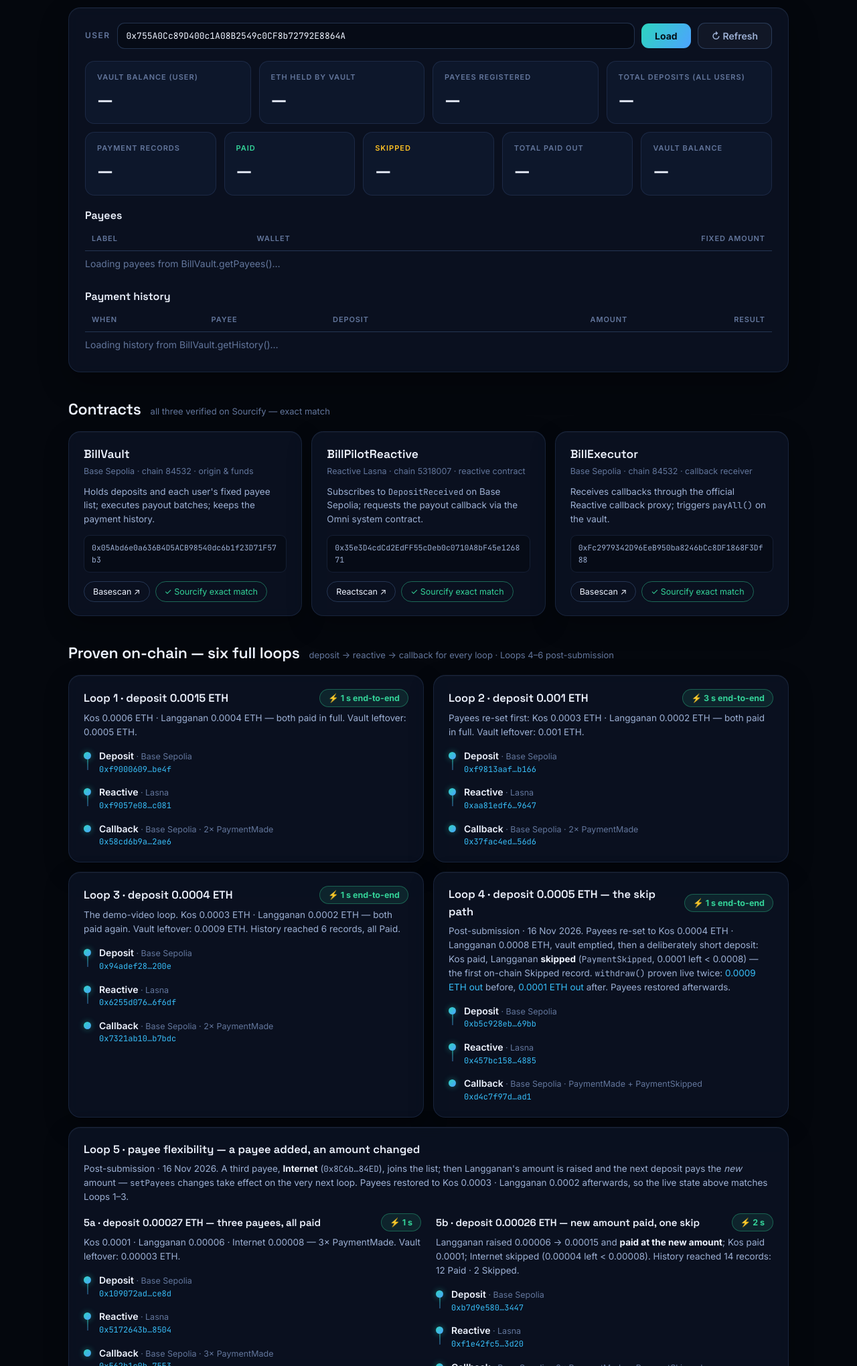
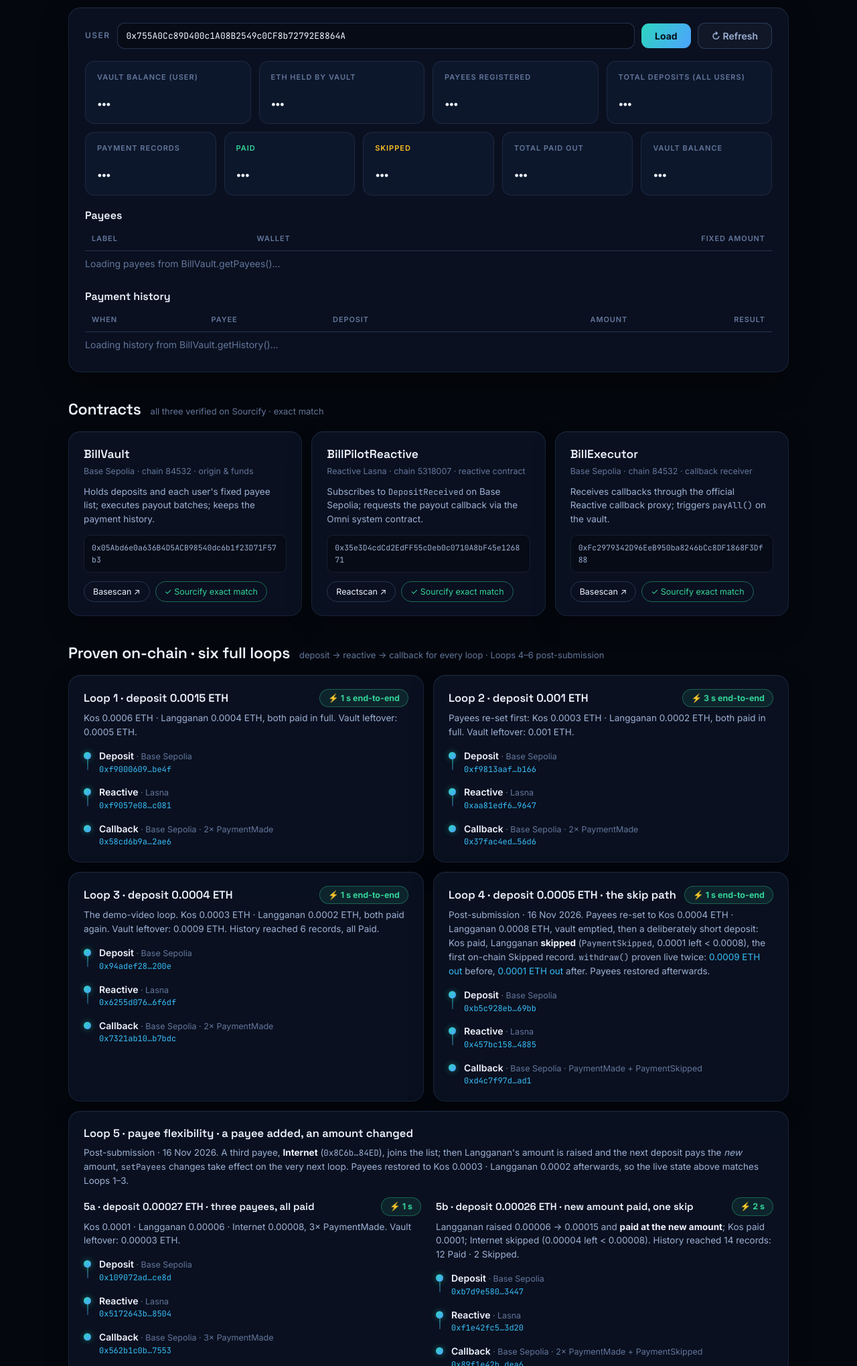
Before and after one commit to Ajengayukusu/billpilot, a plain HTML site: page docs/index.html in a window 1280 px wide. Shown: the part 760-2800 px from the top of the page at 67% size. Drawn offline with nearby package versions, Linux system fonts and the light colour scheme.

Commit message:
Sync pending local updates (1 file(s))
docs/index.html

```diff
--- a/docs/index.html
+++ b/docs/index.html
@@ -3,8 +3,8 @@
 <head>
 <meta charset="utf-8">
 <meta name="viewport" content="width=device-width, initial-scale=1">
-<title>BillPilot — Set-It-and-Forget-It Bill Autopay on Reactive Network</title>
-<meta name="description" content="BillPilot pays your fixed bills automatically the moment money lands in your vault — no bots, no keepers, no manual transfers. Powered by a Reactive Network (Omni) reactive contract.">
+<title>BillPilot · Set-It-and-Forget-It Bill Autopay on Reactive Network</title>
+<meta name="description" content="BillPilot pays your fixed bills automatically the moment money lands in your vault, no bots, no keepers, no manual transfers. Powered by a Reactive Network (Omni) reactive contract.">
 <link rel="preconnect" href="https://fonts.googleapis.com">
 <link rel="preconnect" href="https://fonts.gstatic.com" crossorigin>
 <link href="https://fonts.googleapis.com/css2?family=Inter:wght@400;500;600;700&family=JetBrains+Mono:wght@400;500&family=Space+Grotesk:wght@500;600;700&display=swap" rel="stylesheet">
@@ -170,8 +170,8 @@
 
   <div class="hero">
     <p class="eyebrow">Set It and Forget It · Reactive Omni Buildathon</p>
-    <h1>Fixed bills, paid the moment money lands — <span class="grad">by the chain itself.</span></h1>
-    <p class="statement">Register your payees once. Every deposit into your vault pays each payee their fixed amount automatically — <b>no bots, no keepers, no manual transfers</b>. Payees the balance can't cover are skipped and recorded on-chain; leftovers stay in the vault, withdrawable any time.</p>
+    <h1>Fixed bills, paid the moment money lands, <span class="grad">by the chain itself.</span></h1>
+    <p class="statement">Register your payees once. Every deposit into your vault pays each payee their fixed amount automatically, <b>no bots, no keepers, no manual transfers</b>. Payees the balance can't cover are skipped and recorded on-chain; leftovers stay in the vault, withdrawable any time.</p>
     <div class="steps">
       <div class="step"><span class="n">STEP 1 · BASE SEPOLIA</span><h3>Deposit</h3><p><span class="mono">deposit()</span> on BillVault credits your balance and emits <span class="mono">DepositReceived</span>.</p></div>
       <div class="arrow">→</div>
@@ -192,17 +192,17 @@
         <button id="refreshBtn" class="ghost">↻ Refresh</button>
       </div>
       <div class="stats">
-        <div class="stat"><div class="k">Vault balance (user)</div><div class="v" id="stBalance">—</div></div>
-        <div class="stat"><div class="k">ETH held by vault</div><div class="v" id="stVaultEth">—</div></div>
-        <div class="stat"><div class="k">Payees registered</div><div class="v" id="stPayees">—</div></div>
-        <div class="stat"><div class="k">Total deposits (all users)</div><div class="v" id="stDeposits">—</div></div>
+        <div class="stat"><div class="k">Vault balance (user)</div><div class="v" id="stBalance">…</div></div>
+        <div class="stat"><div class="k">ETH held by vault</div><div class="v" id="stVaultEth">…</div></div>
+        <div class="stat"><div class="k">Payees registered</div><div class="v" id="stPayees">…</div></div>
+        <div class="stat"><div class="k">Total deposits (all users)</div><div class="v" id="stDeposits">…</div></div>
       </div>
       <div class="stats five">
-        <div class="stat"><div class="k">Payment records</div><div class="v" id="stRecords">—</div></div>
-        <div class="stat ok"><div class="k">Paid</div><div class="v" id="stPaid">—</div></div>
-        <div class="stat warn"><div class="k">Skipped</div><div class="v" id="stSkipped">—</div></div>
-        <div class="stat"><div class="k">Total paid out</div><div class="v" id="stPaidOut">—</div></div>
-        <div class="stat"><div class="k">Vault balance</div><div class="v" id="stStripBalance">—</div></div>
+        <div class="stat"><div class="k">Payment records</div><div class="v" id="stRecords">…</div></div>
+        <div class="stat ok"><div class="k">Paid</div><div class="v" id="stPaid">…</div></div>
+        <div class="stat warn"><div class="k">Skipped</div><div class="v" id="stSkipped">…</div></div>
+        <div class="stat"><div class="k">Total paid out</div><div class="v" id="stPaidOut">…</div></div>
+        <div class="stat"><div class="k">Vault balance</div><div class="v" id="stStripBalance">…</div></div>
       </div>
       <h3 class="tbl-title">Payees</h3>
       <table>
@@ -218,7 +218,7 @@
   </section>
 
   <section>
-    <div class="sec-head"><h2>Contracts</h2><span class="sub">all three verified on Sourcify — exact match</span></div>
+    <div class="sec-head"><h2>Contracts</h2><span class="sub">all three verified on Sourcify · exact match</span></div>
     <div class="contracts">
       <div class="contract">
         <h3>BillVault</h3><div class="chain">Base Sepolia · chain 84532 · origin &amp; funds</div>
@@ -251,11 +251,11 @@
   </section>
 
   <section>
-    <div class="sec-head"><h2>Proven on-chain — six full loops</h2><span class="sub">deposit → reactive → callback for every loop · Loops 4–6 post-submission</span></div>
+    <div class="sec-head"><h2>Proven on-chain · six full loops</h2><span class="sub">deposit → reactive → callback for every loop · Loops 4–6 post-submission</span></div>
     <div class="loops">
       <div class="loop">
         <div class="loop-head"><h3>Loop 1 · deposit 0.0015 ETH</h3><span class="latency">⚡ 1 s end-to-end</span></div>
-        <p class="meta">Kos 0.0006 ETH · Langganan 0.0004 ETH — both paid in full. Vault leftover: 0.0005 ETH.</p>
+        <p class="meta">Kos 0.0006 ETH · Langganan 0.0004 ETH, both paid in full. Vault leftover: 0.0005 ETH.</p>
         <div class="flow">
           <div class="row"><div class="rail"><div class="node"></div><div class="bar"></div></div><div class="body"><div class="t">Deposit <span class="net">· Base Sepolia</span></div><div class="h"><a href="https://base-sepolia.blockscout.com/tx/0xf9000609969f46b30ed777a7d8480814a8f07b6251bd068c26237f5a4964be4f" target="_blank" rel="noopener">0xf9000609…be4f</a></div></div></div>
           <div class="row"><div class="rail"><div class="node"></div><div class="bar"></div></div><div class="body"><div class="t">Reactive <span class="net">· Lasna</span></div><div class="h"><a href="https://lasna.reactscan.net/tx/0xf9057e084cace5328f8fde93251c2a14c6b82e197937cc1c0bcc6abf9f35c081" target="_blank" rel="noopener">0xf9057e08…c081</a></div></div></div>
@@ -264,7 +264,7 @@
       </div>
       <div class="loop">
         <div class="loop-head"><h3>Loop 2 · deposit 0.001 ETH</h3><span class="latency">⚡ 3 s end-to-end</span></div>
-        <p class="meta">Payees re-set first: Kos 0.0003 ETH · Langganan 0.0002 ETH — both paid in full. Vault leftover: 0.001 ETH.</p>
+        <p class="meta">Payees re-set first: Kos 0.0003 ETH · Langganan 0.0002 ETH, both paid in full. Vault leftover: 0.001 ETH.</p>
         <div class="flow">
           <div class="row"><div class="rail"><div class="node"></div><div class="bar"></div></div><div class="body"><div class="t">Deposit <span class="net">· Base Sepolia</span></div><div class="h"><a href="https://base-sepolia.blockscout.com/tx/0xf9813aafc4174daa545828300c44f3a5a3897853392c54916db295989861b166" target="_blank" rel="noopener">0xf9813aaf…b166</a></div></div></div>
           <div class="row"><div class="rail"><div class="node"></div><div class="bar"></div></div><div class="body"><div class="t">Reactive <span class="net">· Lasna</span></div><div class="h"><a href="https://lasna.reactscan.net/tx/0xaa81edf6d42c3d77e3e4a178d14f7ba1b068ac0352ac9394e8af8575df809647" target="_blank" rel="noopener">0xaa81edf6…9647</a></div></div></div>
@@ -273,7 +273,7 @@
       </div>
       <div class="loop">
         <div class="loop-head"><h3>Loop 3 · deposit 0.0004 ETH</h3><span class="latency">⚡ 1 s end-to-end</span></div>
-        <p class="meta">The demo-video loop. Kos 0.0003 ETH · Langganan 0.0002 ETH — both paid again. Vault leftover: 0.0009 ETH. History reached 6 records, all Paid.</p>
+        <p class="meta">The demo-video loop. Kos 0.0003 ETH · Langganan 0.0002 ETH, both paid again. Vault leftover: 0.0009 ETH. History reached 6 records, all Paid.</p>
         <div class="flow">
           <div class="row"><div class="rail"><div class="node"></div><div class="bar"></div></div><div class="body"><div class="t">Deposit <span class="net">· Base Sepolia</span></div><div class="h"><a href="https://base-sepolia.blockscout.com/tx/0x94adef28319ad0d588399c375622ddbe9a4293f0f6bcb6882f11459a1ef8200e" target="_blank" rel="noopener">0x94adef28…200e</a></div></div></div>
           <div class="row"><div class="rail"><div class="node"></div><div class="bar"></div></div><div class="body"><div class="t">Reactive <span class="net">· Lasna</span></div><div class="h"><a href="https://lasna.reactscan.net/tx/0x6255d07673badabb5aa73f98c9500ff9549039b3173d2a1dfd417f2f07c6f6df" target="_blank" rel="noopener">0x6255d076…6f6df</a></div></div></div>
@@ -281,8 +281,8 @@
         </div>
       </div>
       <div class="loop">
-        <div class="loop-head"><h3>Loop 4 · deposit 0.0005 ETH — the skip path</h3><span class="latency">⚡ 1 s end-to-end</span></div>
-        <p class="meta">Post-submission · 16 Nov 2026. Payees re-set to Kos 0.0004 ETH · Langganan 0.0008 ETH, vault emptied, then a deliberately short deposit: Kos paid, Langganan <b>skipped</b> (<span class="mono">PaymentSkipped</span>, 0.0001 left &lt; 0.0008) — the first on-chain Skipped record. <span class="mono">withdraw()</span> proven live twice: <a href="https://base-sepolia.blockscout.com/tx/0xfab12af2da95fe701c8f24fad2859b169eaf984cc880c82cb653d493b9e8604e" target="_blank" rel="noopener">0.0009 ETH out</a> before, <a href="https://base-sepolia.blockscout.com/tx/0x2d18d85db5f120930a541739796bed7b16ee2ae49584f4a7bdc097bcb00b83c5" target="_blank" rel="noopener">0.0001 ETH out</a> after. Payees restored afterwards.</p>
+        <div class="loop-head"><h3>Loop 4 · deposit 0.0005 ETH · the skip path</h3><span class="latency">⚡ 1 s end-to-end</span></div>
+        <p class="meta">Post-submission · 16 Nov 2026. Payees re-set to Kos 0.0004 ETH · Langganan 0.0008 ETH, vault emptied, then a deliberately short deposit: Kos paid, Langganan <b>skipped</b> (<span class="mono">PaymentSkipped</span>, 0.0001 left &lt; 0.0008), the first on-chain Skipped record. <span class="mono">withdraw()</span> proven live twice: <a href="https://base-sepolia.blockscout.com/tx/0xfab12af2da95fe701c8f24fad2859b169eaf984cc880c82cb653d493b9e8604e" target="_blank" rel="noopener">0.0009 ETH out</a> before, <a href="https://base-sepolia.blockscout.com/tx/0x2d18d85db5f120930a541739796bed7b16ee2ae49584f4a7bdc097bcb00b83c5" target="_blank" rel="noopener">0.0001 ETH out</a> after. Payees restored afterwards.</p>
         <div class="flow">
           <div class="row"><div class="rail"><div class="node"></div><div class="bar"></div></div><div class="body"><div class="t">Deposit <span class="net">· Base Sepolia</span></div><div class="h"><a href="https://base-sepolia.blockscout.com/tx/0xb5c928eba2734f66f0f34a1edbc288985079927a0502495172db6acd561169bb" target="_blank" rel="noopener">0xb5c928eb…69bb</a></div></div></div>
           <div class="row"><div class="rail"><div class="node"></div><div class="bar"></div></div><div class="body"><div class="t">Reactive <span class="net">· Lasna</span></div><div class="h"><a href="https://lasna.reactscan.net/tx/0x457bc158ae60f0ab7ea8cb42d1d0ab7d803b2316690b622952f90853e9464885" target="_blank" rel="noopener">0x457bc158…4885</a></div></div></div>
@@ -290,12 +290,12 @@
         </div>
       </div>
       <div class="loop wide">
-        <div class="loop-head"><h3>Loop 5 · payee flexibility — a payee added, an amount changed</h3></div>
-        <p class="meta">Post-submission · 16 Nov 2026. A third payee, <b>Internet</b> (<span class="mono">0x8C6b…84ED</span>), joins the list; then Langganan's amount is raised and the next deposit pays the <i>new</i> amount — <span class="mono">setPayees</span> changes take effect on the very next loop. Payees restored to Kos 0.0003 · Langganan 0.0002 afterwards, so the live state above matches Loops 1–3.</p>
+        <div class="loop-head"><h3>Loop 5 · payee flexibility · a payee added, an amount changed</h3></div>
+        <p class="meta">Post-submission · 16 Nov 2026. A third payee, <b>Internet</b> (<span class="mono">0x8C6b…84ED</span>), joins the list; then Langganan's amount is raised and the next deposit pays the <i>new</i> amount, <span class="mono">setPayees</span> changes take effect on the very next loop. Payees restored to Kos 0.0003 · Langganan 0.0002 afterwards, so the live state above matches Loops 1–3.</p>
         <div class="grid2">
           <div>
-            <div class="loop-head"><h3 style="font-size:15px">5a · deposit 0.00027 ETH — three payees, all paid</h3><span class="latency">⚡ 1 s</span></div>
-            <p class="meta">Kos 0.0001 · Langganan 0.00006 · Internet 0.00008 — 3× PaymentMade. Vault leftover: 0.00003 ETH.</p>
+            <div class="loop-head"><h3 style="font-size:15px">5a · deposit 0.00027 ETH · three payees, all paid</h3><span class="latency">⚡ 1 s</span></div>
+            <p class="meta">Kos 0.0001 · Langganan 0.00006 · Internet 0.00008, 3× PaymentMade. Vault leftover: 0.00003 ETH.</p>
             <div class="flow">
               <div class="row"><div class="rail"><div class="node"></div><div class="bar"></div></div><div class="body"><div class="t">Deposit <span class="net">· Base Sepolia</span></div><div class="h"><a href="https://base-sepolia.blockscout.com/tx/0x109072adeeade37b7db85fcc4da78349b33a86e03db043ae2dd9560b7b63ce8d" target="_blank" rel="noopener">0x109072ad…ce8d</a></div></div></div>
               <div class="row"><div class="rail"><div class="node"></div><div class="bar"></div></div><div class="body"><div class="t">Reactive <span class="net">· Lasna</span></div><div class="h"><a href="https://lasna.reactscan.net/tx/0x5172643b187d7081496fd4e9d4b9ad29599452391d40b73818fb7727f8aa8504" target="_blank" rel="noopener">0x5172643b…8504</a></div></div></div>
@@ -303,7 +303,7 @@
             </div>
           </div>
           <div>
-            <div class="loop-head"><h3 style="font-size:15px">5b · deposit 0.00026 ETH — new amount paid, one skip</h3><span class="latency">⚡ 2 s</span></div>
+            <div class="loop-head"><h3 style="font-size:15px">5b · deposit 0.00026 ETH · new amount paid, one skip</h3><span class="latency">⚡ 2 s</span></div>
             <p class="meta">Langganan raised 0.00006 → 0.00015 and <b>paid at the new amount</b>; Kos paid 0.0001; Internet skipped (0.00004 left &lt; 0.00008). History reached 14 records: 12 Paid · 2 Skipped.</p>
             <div class="flow">
               <div class="row"><div class="rail"><div class="node"></div><div class="bar"></div></div><div class="body"><div class="t">Deposit <span class="net">· Base Sepolia</span></div><div class="h"><a href="https://base-sepolia.blockscout.com/tx/0xb7d9e5808c49111cd10c34ff8836ea3426f17c0ceb657d43ac8472d58f173447" target="_blank" rel="noopener">0xb7d9e580…3447</a></div></div></div>
@@ -314,8 +314,8 @@
         </div>
       </div>
       <div class="loop">
-        <div class="loop-head"><h3>Loop 6 · deposit 0.0004 ETH — a second, independent user</h3><span class="latency">⚡ 1 s end-to-end</span></div>
-        <p class="meta">Post-submission · 27 Nov 2026. A fresh wallet (<span class="mono">0xD37e…B938</span>) set its own payees — Kos 0.0002 ETH · Internet 0.0001 ETH — and deposited 0.0004 ETH. The same vault, reactive contract and executor paid both payees in full, no configuration change; the first user left completely untouched. History reached 16 records: 14 Paid · 2 Skipped.</p>
+        <div class="loop-head"><h3>Loop 6 · deposit 0.0004 ETH · a second, independent user</h3><span class="latency">⚡ 1 s end-to-end</span></div>
+        <p class="meta">Post-submission · 27 Nov 2026. A fresh wallet (<span class="mono">0xD37e…B938</span>) set its own payees, Kos 0.0002 ETH · Internet 0.0001 ETH, and deposited 0.0004 ETH. The same vault, reactive contract and executor paid both payees in full, no configuration change; the first user left completely untouched. History reached 16 records: 14 Paid · 2 Skipped.</p>
         <div class="flow">
           <div class="row"><div class="rail"><div class="node"></div><div class="bar"></div></div><div class="body"><div class="t">Deposit <span class="net">· Base Sepolia</span></div><div class="h"><a href="https://base-sepolia.blockscout.com/tx/0x2ac94b1efefb8ff4a730fc9bfa87d6dcd8b0721cebb3bfa0799187fd2b5abb5a" target="_blank" rel="noopener">0x2ac94b1e…bb5a</a></div></div></div>
           <div class="row"><div class="rail"><div class="node"></div><div class="bar"></div></div><div class="body"><div class="t">Reactive <span class="net">· Lasna</span></div><div class="h"><a href="https://lasna.reactscan.net/tx/0xad716fc60bc69d74fe56b8975d08f618d01830bf9fac9eefa104288d39a9b823" target="_blank" rel="noopener">0xad716fc6…b823</a></div></div></div>
@@ -326,7 +326,7 @@
   </section>
 
   <footer>
-    BillPilot · built for the Reactive Omni Buildathon (DoraHacks), track <b>Set It and Forget It</b> · Testnet only — Base Sepolia + Reactive Lasna · Debt after all six loops: 0 on both sides · <a href="https://github.com/Ajengayukusu/billpilot" target="_blank" rel="noopener">Source on GitHub</a>
+    BillPilot · built for the Reactive Omni Buildathon (DoraHacks), track <b>Set It and Forget It</b> · Testnet only · Base Sepolia + Reactive Lasna · Debt after all six loops: 0 on both sides · <a href="https://github.com/Ajengayukusu/billpilot" target="_blank" rel="noopener">Source on GitHub</a>
   </footer>
 </div>
 
@@ -370,7 +370,7 @@ async function connect() {
     } catch (e) { /* try next RPC */ }
   }
   $("statusDot").className = "dot err";
-  $("statusText").textContent = "RPC unreachable — check connection and refresh";
+  $("statusText").textContent = "RPC unreachable, check connection and refresh";
   return false;
 }
 
@@ -384,7 +384,7 @@ async function load() {
     return;
   }
   if (!vault && !(await connect())) {
-    err.textContent = "Could not reach any Base Sepolia RPC. The live tables can't load right now — the contract and loop proof below are unaffected.";
+    err.textContent = "Could not reach any Base Sepolia RPC. The live tables can't load right now, the contract and loop proof below are unaffected.";
     err.style.display = "block";
     return;
   }
@@ -424,7 +424,7 @@ async function load() {
     for (const [a, l] of KNOWN_LABELS) if (!labelByAddr.has(a)) labelByAddr.set(a, l);
 
     $("payeeBody").innerHTML = payees.length === 0
-      ? `<tr><td colspan="3" class="empty">No payees registered for this user yet — call setPayees() on BillVault to add some.</td></tr>`
+      ? `<tr><td colspan="3" class="empty">No payees registered for this user yet, call setPayees() on BillVault to add some.</td></tr>`
       : payees.map((p) => `<tr>
            <td><b>${esc(p.label)}</b></td>
            <td class="mono"><a href="https://sepolia.basescan.org/address/${p.wallet}" target="_blank" rel="noopener" title="${p.wallet}">${short(p.wallet)}</a></td>
@@ -442,7 +442,7 @@ async function load() {
             <td>${label ? `<b>${esc(label)}</b> · ` : ""}<span class="mono"><a href="https://sepolia.basescan.org/address/${r.payee}" target="_blank" rel="noopener" title="${r.payee}">${short(r.payee)}</a></span></td>
             <td class="mono">#${r.depositId}</td>
             <td class="amt" style="text-align:right">${fmtEth(r.amount)}</td>
-            <td style="text-align:right"><span class="badge ${r.paid ? "paid" : "skipped"}">${r.paid ? "✓ Paid" : "Skipped — insufficient balance"}</span></td>
+            <td style="text-align:right"><span class="badge ${r.paid ? "paid" : "skipped"}">${r.paid ? "✓ Paid" : "Skipped · insufficient balance"}</span></td>
           </tr>`;
         }).join("");
 
@@ -450,7 +450,7 @@ async function load() {
     $("statusDot").className = "dot on";
     $("statusText").textContent = `live · Base Sepolia block ${n.toLocaleString()}`;
   } catch (e) {
-    err.textContent = "Reading the vault failed (" + (e.shortMessage || e.message || e) + "). Try Refresh in a few seconds — public RPCs rate-limit occasionally.";
+    err.textContent = "Reading the vault failed (" + (e.shortMessage || e.message || e) + "). Try Refresh in a few seconds, public RPCs rate-limit occasionally.";
     err.style.display = "block";
   } finally {
     $("loadBtn").disabled = false; $("refreshBtn").disabled = false;
```
